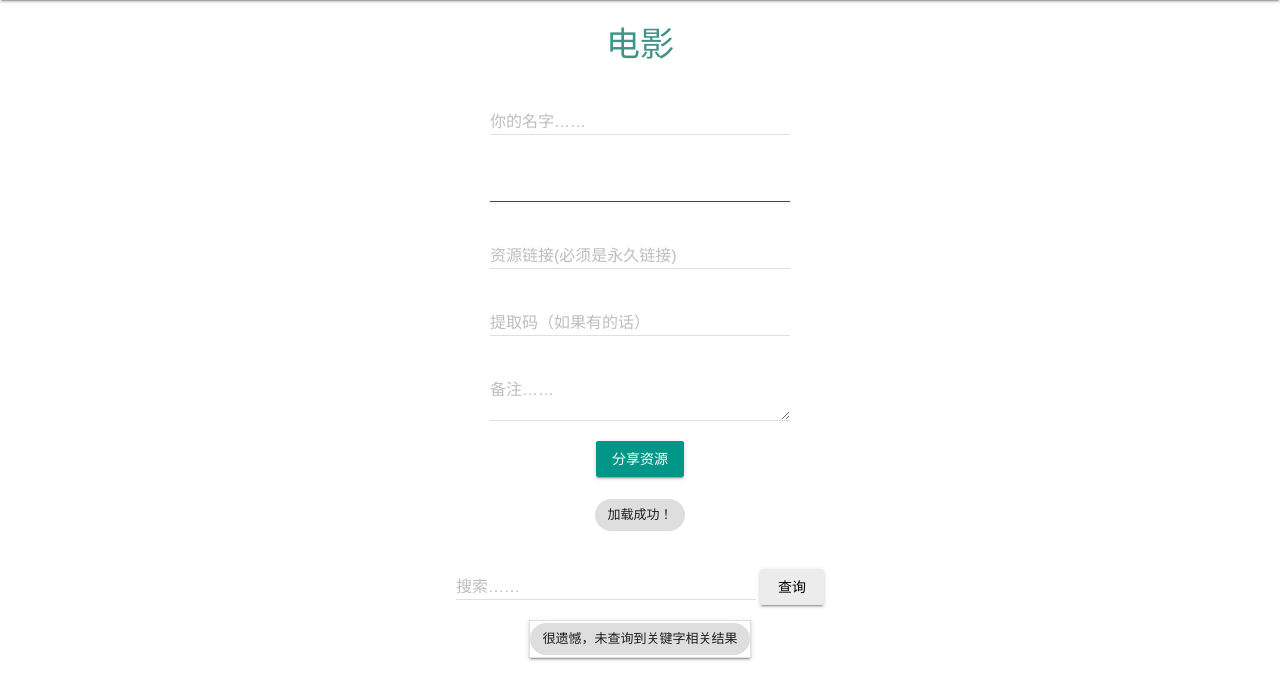
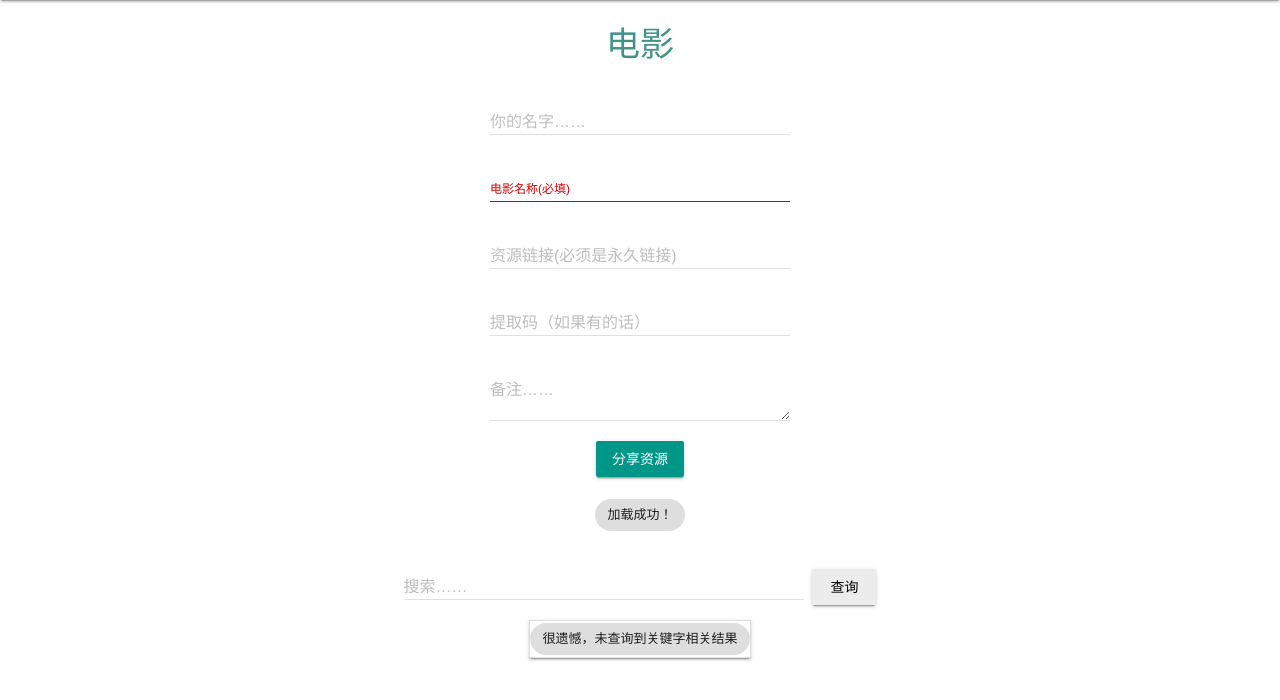
Before and after one commit to dongguaguaguagua/getenjoyment, a PHP site: page /resources/movies.php in a window 1280 px wide. Shown: the part 64-764 px from the top of the page. Run offline with PHP 8.4, Linux system fonts and the light colour scheme; data that the repository does not hold is empty.

Commit message:
add the length of search area

```diff
--- a/movies.php
+++ b/movies.php
@@ -48,10 +48,12 @@ td.link{
       <div class="mdl-layout__drawer">
         <span class="mdl-layout-title">scu资源共享站</span>
         <nav class="mdl-navigation">
+          <a class="mdl-navigation__link" href="http://localhost:8080/resources">首页</a>
           <a class="mdl-navigation__link" href="http://localhost:8080/resources/movies.php">电影</a>
           <a class="mdl-navigation__link" href="http://localhost:8080/resources/serial.php">电视剧</a>
           <a class="mdl-navigation__link" href="http://localhost:8080/resources/variety_show.php">综艺</a>
           <a class="mdl-navigation__link" href="http://localhost:8080/resources/books.php">书籍</a>
+          <a class="mdl-navigation__link" href="https://github.com/dongguaguaguagua/getenjoyment">Github</a>
         </nav>
       </div>
       <main class="mdl-layout__content">
@@ -67,7 +69,7 @@ td.link{
                     <br>
                     <div class="mdl-textfield mdl-js-textfield mdl-textfield--floating-label">
                          <input class="mdl-textfield__input" type="text" name="bookName" required="required" id="bookName">
-                         <!-- <label class="mdl-textfield__label" for="bookName">电影名称(必填)</label> -->
+                         <label class="mdl-textfield__label" for="bookName">电影名称(必填)</label>
                     </div>
                     <br>
                     <div class="mdl-textfield mdl-js-textfield mdl-textfield--floating-label">
@@ -96,12 +98,13 @@ td.link{
                 <!-- 加载中 -->
                  <div id="load"><span class="mdl-chip"><span class="mdl-chip__text">加载中……</span></span></div>
                  <br>
+                <div class="wrap">
                     <!-- 搜索框 -->
-                <div class="wrap">
                     <div class="mdl-textfield mdl-js-textfield mdl-textfield--floating-label">
-                     <input class="mdl-textfield__input" type="text" value="" name="notes" id="searchKey">
-                     <label class="mdl-textfield__label" for="searchKey">搜索……</label>
+                         <input class="mdl-textfield__input" type="text" value="" name="notes" id="searchKey" style="width:400px;">
+                         <label class="mdl-textfield__label" for="searchKey" style="width:400px;">搜索……</label>
                     </div>
+                    &nbsp;&nbsp;&nbsp;&nbsp;&nbsp;&nbsp;&nbsp;&nbsp;&nbsp;&nbsp;&nbsp;&nbsp;&nbsp;&nbsp;&nbsp;&nbsp;&nbsp;&nbsp;&nbsp;&nbsp;&nbsp;&nbsp;&nbsp;&nbsp;&nbsp;&nbsp;
                     <!-- 查询按钮 -->
                     <button class="mdl-button mdl-js-button mdl-button--raised mdl-js-ripple-effect" id='searchBtn'>查询</button>
                     <!-- 绘制表格 -->
```
Also changed, not shown: books.php (+12 -3 lines), serial.php (+6 -3 lines), variety_show.php (+6 -3 lines). Lines whose indentation alone changed are shown as unchanged.
